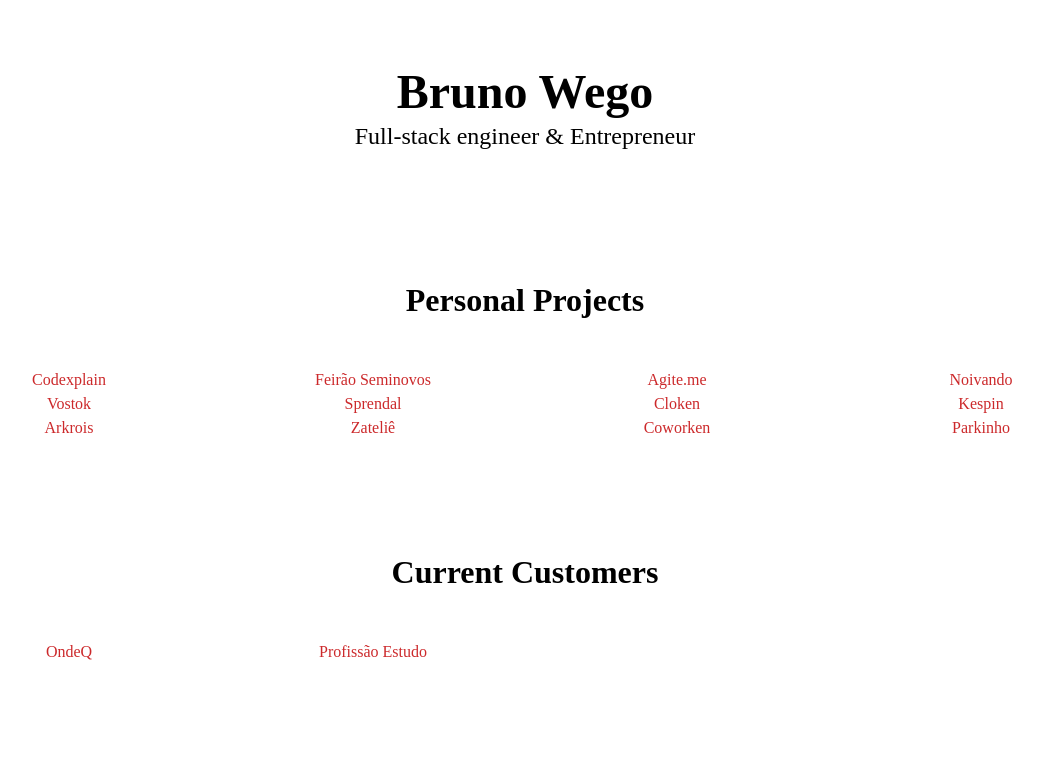
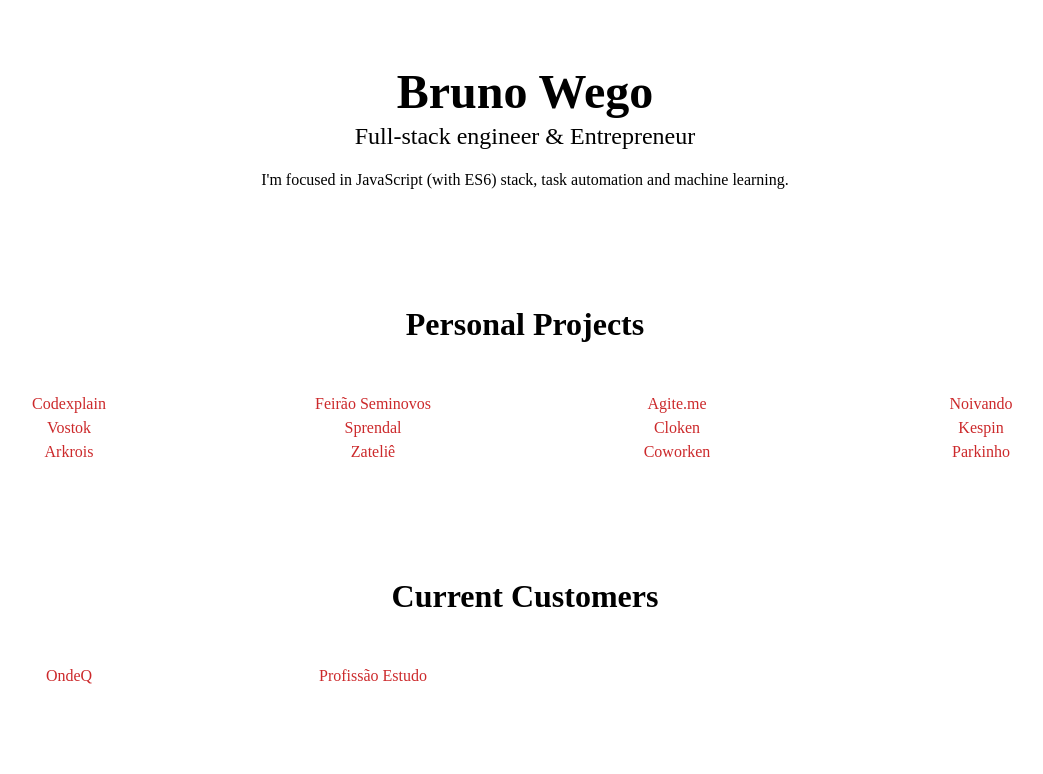
Before and after one commit to brunowego/brunowego.com, a plain HTML site: page index.html in a window 1280 px wide. Shown: the top 774 px of the page, without its empty margins (115-1158 px from the left). Drawn offline with Linux system fonts and the light colour scheme.

Commit message:
Added description

```diff
--- a/index.html
+++ b/index.html
@@ -4,6 +4,7 @@
     <meta charset="UTF-8">
     <meta http-equiv="x-ua-compatible" content="ie=edge">
     <meta name="viewport" content="width=device-width, initial-scale=1">
+    <meta name="description" content="I'm focused in JavaScript (with ES6) stack, task automation and machine learning.">
     <title>Bruno Wego - Full-stack engineer &amp; Entrepreneur</title>
     <link rel="stylesheet" href="/assets/styles/app.css">
   </head>
@@ -13,6 +14,7 @@
         <span>Bruno Wego</span>
         <small>Full-stack engineer &amp; Entrepreneur</small>
       </h1>
+      <p>I'm focused in JavaScript (with ES6) stack, task automation and machine learning.</p>
     </main>
     <section class="wrap">
       <header>
```
